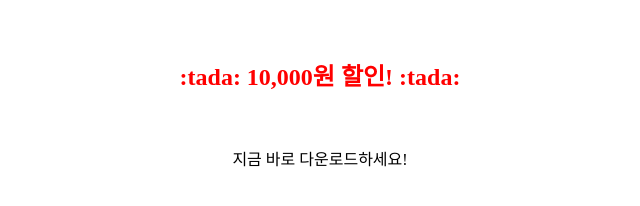
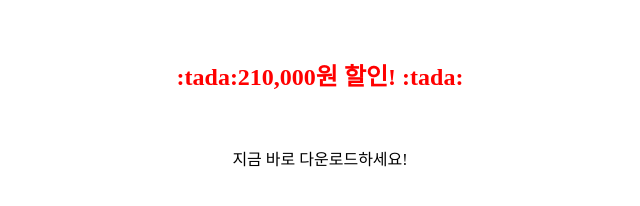
Before and after one commit to jjh00914608-ai/my-coupon-app, a plain HTML site: page index.html in a window 1280 px wide. Shown: the part 188-394 px from the top of the page, 320-960 px from the left. Drawn offline with Linux system fonts and the light colour scheme.

Commit message:
Update index.html

```diff
--- a/index.html
+++ b/index.html
@@ -5,7 +5,7 @@
 </head>
 <body style="text-align: center; margin-top: 100px;">
     <h1>:motor_scooter: 배달 앱 선착순 쿠폰</h1>
-    <h2 style="color: red;">:tada: 10,000원 할인! :tada:</h2>
+    <h2 style="color: red;">:tada:210,000원 할인! :tada:</h2>
     <p>지금 바로 다운로드하세요!</p>
 </body>
 </html>
```
